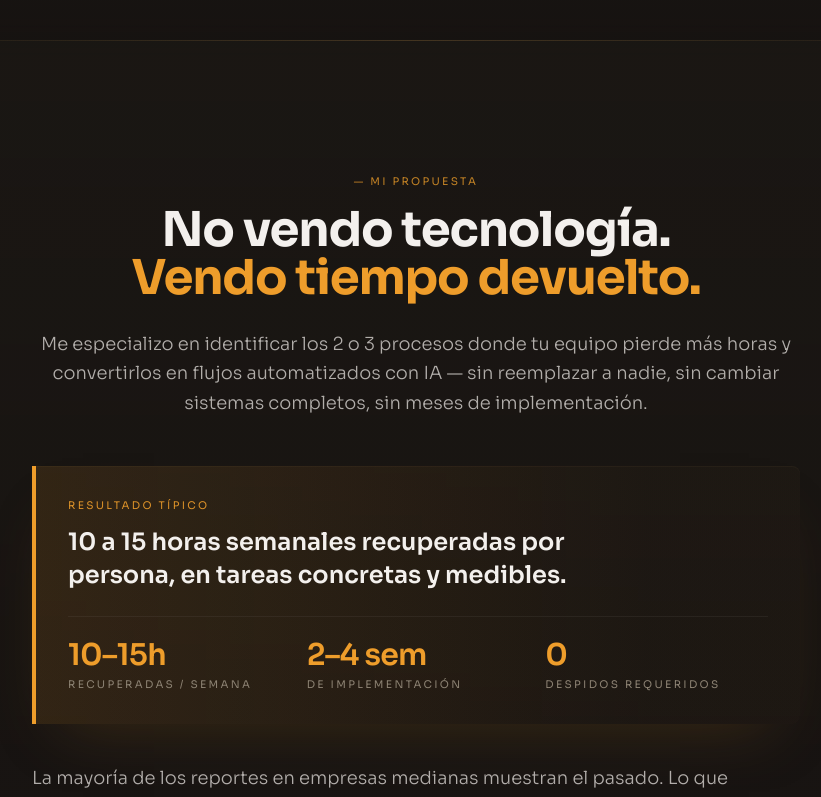
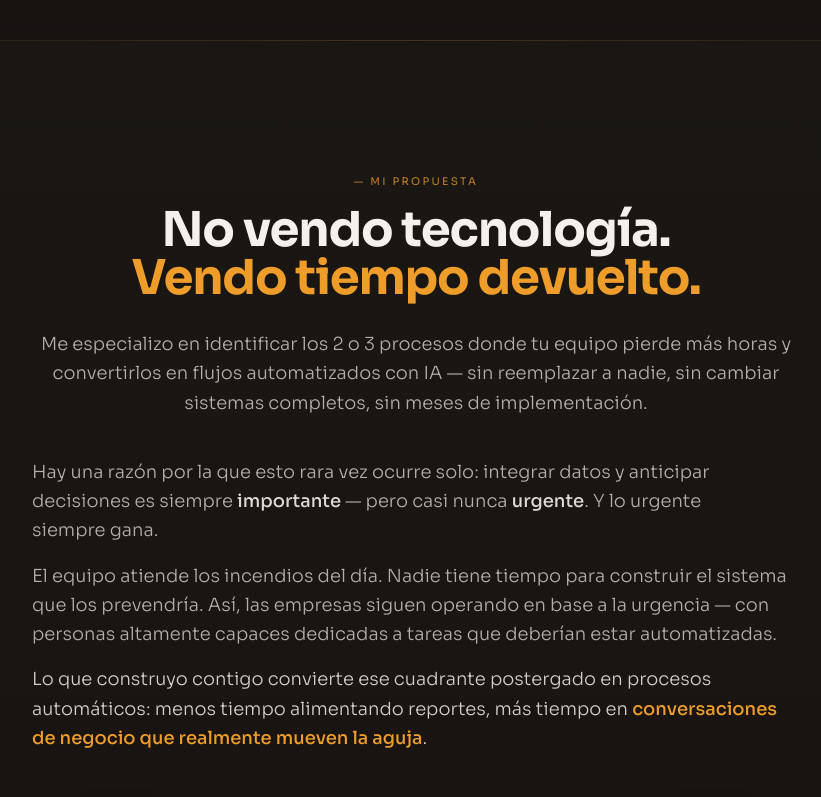
Before and after one commit to DaveEhrenfeld/dieligen_consulting, a React (Vite) app: page / in a window 1280 px wide. Shown: the part 2000-2797 px from the top of the page, without its empty margins (224-1045 px from the left). Built offline with nearby package versions, Linux system fonts and the light colour scheme.

Commit message:
Improve copy: positive language + important-not-urgent value framing

```diff
--- a/src/components/FinalCta.tsx
+++ b/src/components/FinalCta.tsx
@@ -28,7 +28,7 @@ export function FinalCta() {
           <span className="text-primary">esta semana</span>?
         </h2>
         <p className="reveal mt-6 text-foreground/70 text-lg md:text-xl font-light text-pretty">
-          Conversemos 30 minutos. Te digo qué proceso atacaría primero y por qué.
+          Conversemos 30 minutos. Te digo qué proceso optimizaría primero y por qué.
         </p>
         <div className="reveal mt-10 flex flex-col sm:flex-row gap-4 items-center justify-center">
           <a
--- a/src/components/Hero.tsx
+++ b/src/components/Hero.tsx
@@ -34,7 +34,7 @@ export function Hero() {
             >
               Ayudo a empresas medianas en Chile a automatizar los procesos que más tiempo
               consumen: reportes, análisis en Excel, datos dispersos, sin proyectos grandes ni
-              cambios traumáticos.
+              alterar lo que ya funciona.
             </p>
 
             <div style={{ animationDelay: '.6s' }} className="mt-9 flex flex-wrap items-center gap-4">
--- a/src/components/ValueSection.tsx
+++ b/src/components/ValueSection.tsx
@@ -29,6 +29,25 @@ export function ValueSection() {
           convertirlos en flujos automatizados con IA — sin reemplazar a nadie, sin cambiar sistemas
           completos, sin meses de implementación.
         </p>
+
+        {/* Important but not urgent block */}
+        <div className="reveal mt-10 text-left space-y-4">
+          <p className="text-foreground/70 text-lg font-light leading-relaxed text-pretty">
+            Hay una razón por la que esto rara vez ocurre solo: integrar datos y anticipar decisiones
+            es siempre <span className="text-foreground/90 font-medium">importante</span> — pero casi
+            nunca <span className="text-foreground/90 font-medium">urgente</span>. Y lo urgente siempre gana.
+          </p>
+          <p className="text-foreground/70 text-lg font-light leading-relaxed text-pretty">
+            El equipo atiende los incendios del día. Nadie tiene tiempo para construir el sistema que
+            los prevendría. Así, las empresas siguen operando en base a la urgencia — con personas
+            altamente capaces dedicadas a tareas que deberían estar automatizadas.
+          </p>
+          <p className="text-foreground/85 text-lg font-light leading-relaxed text-pretty">
+            Lo que construyo contigo convierte ese cuadrante postergado en procesos automáticos: menos
+            tiempo alimentando reportes, más tiempo en{' '}
+            <span className="text-primary font-medium">conversaciones de negocio que realmente mueven la aguja</span>.
+          </p>
+        </div>
 
         <div
           className="reveal relative mt-12 text-left rounded-r-lg p-7 md:p-8 border-l-4 border-primary card-glow"
```
